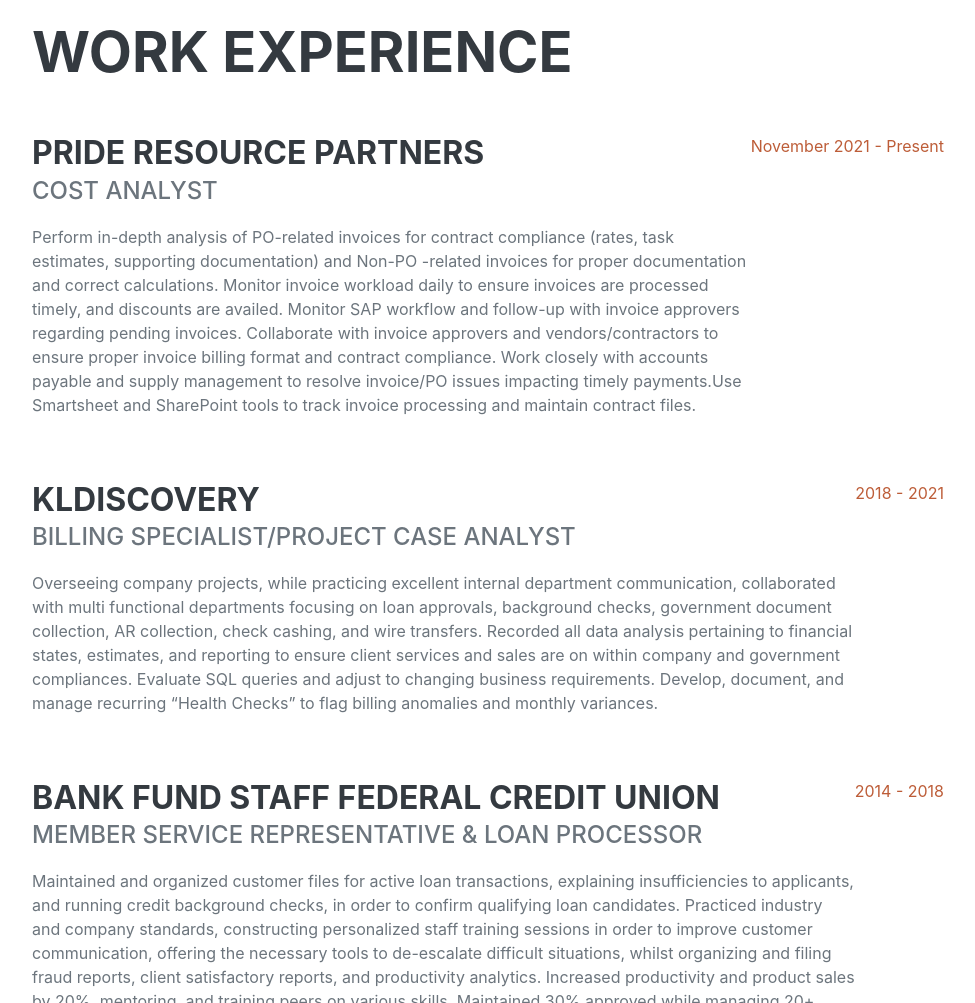
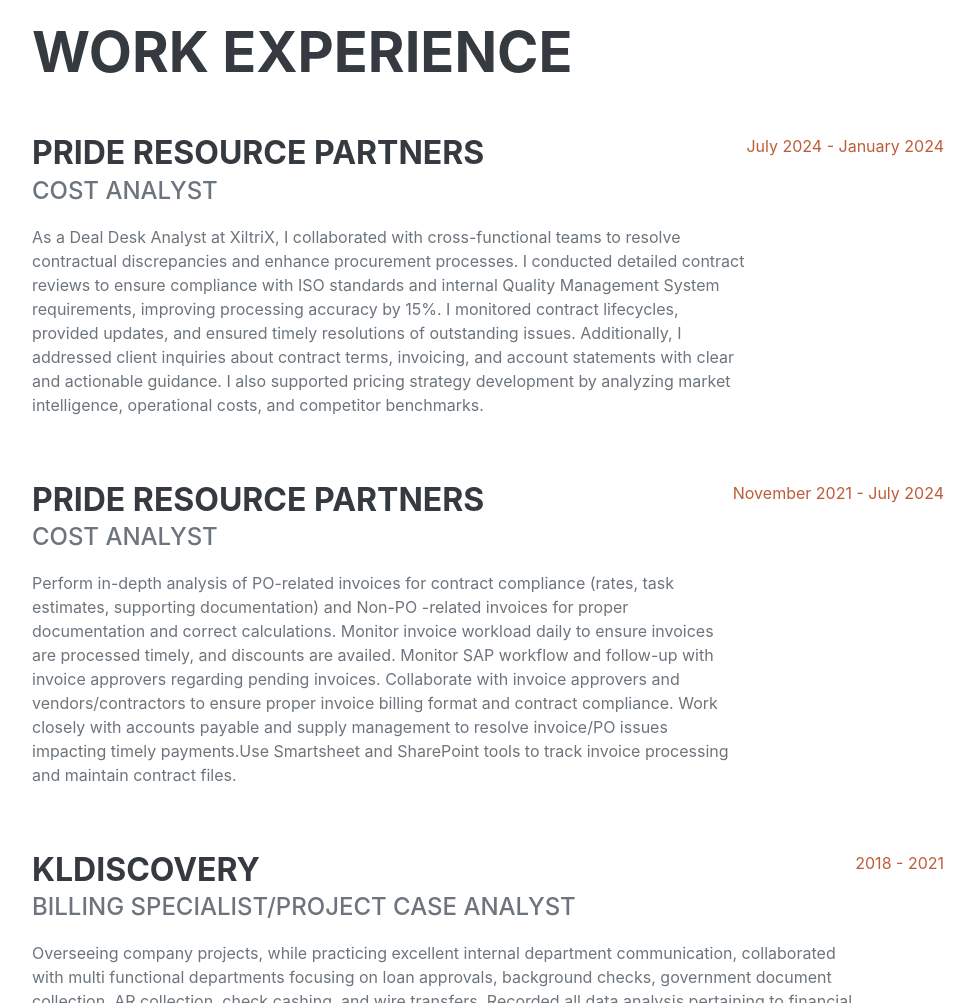
Before and after one commit to amitbajaj06/amitbajaj06.github.io, a plain HTML site: page index.html in a window 1280 px wide. Shown: the part 1060-2063 px from the top of the page, without its empty margins (288-1263 px from the left). Drawn offline with nearby package versions, Linux system fonts and the light colour scheme; a web font is replaced by a local one.

Commit message:
Update index.html
add xiltrix

```diff
--- a/index.html
+++ b/index.html
@@ -72,9 +72,17 @@
                         <div class="flex-grow-1">
                             <h3 class="mb-0">Pride Resource Partners</h3>
                             <div class="subheading mb-3">Cost Analyst</div>
+                            <p>As a Deal Desk Analyst at XiltriX, I collaborated with cross-functional teams to resolve contractual discrepancies and enhance procurement processes. I conducted detailed contract reviews to ensure compliance with ISO standards and internal Quality Management System requirements, improving processing accuracy by 15%. I monitored contract lifecycles, provided updates, and ensured timely resolutions of outstanding issues. Additionally, I addressed client inquiries about contract terms, invoicing, and account statements with clear and actionable guidance. I also supported pricing strategy development by analyzing market intelligence, operational costs, and competitor benchmarks.</p>
+                        </div>
+                        <div class="flex-shrink-0"><span class="text-primary">July 2024 - January 2024</span></div>
+                    </div>
+                    <div class="d-flex flex-column flex-md-row justify-content-between mb-5">
+                        <div class="flex-grow-1">
+                            <h3 class="mb-0">Pride Resource Partners</h3>
+                            <div class="subheading mb-3">Cost Analyst</div>
                             <p>Perform in-depth analysis of PO-related invoices for contract compliance (rates, task estimates, supporting documentation) and Non-PO -related invoices for proper documentation and correct calculations. Monitor invoice workload daily to ensure invoices are processed timely, and discounts are availed. Monitor SAP workflow and follow-up with invoice approvers regarding pending invoices. Collaborate with invoice approvers and vendors/contractors to ensure proper invoice billing format and contract compliance. Work closely with accounts payable and supply management to resolve invoice/PO issues impacting timely payments.Use Smartsheet and SharePoint tools to track invoice processing and maintain contract files.</p>
                         </div>
-                        <div class="flex-shrink-0"><span class="text-primary">November 2021 - Present</span></div>
+                        <div class="flex-shrink-0"><span class="text-primary">November 2021 - July 2024</span></div>
                     </div>
                     <div class="d-flex flex-column flex-md-row justify-content-between mb-5">
                         <div class="flex-grow-1">
```
